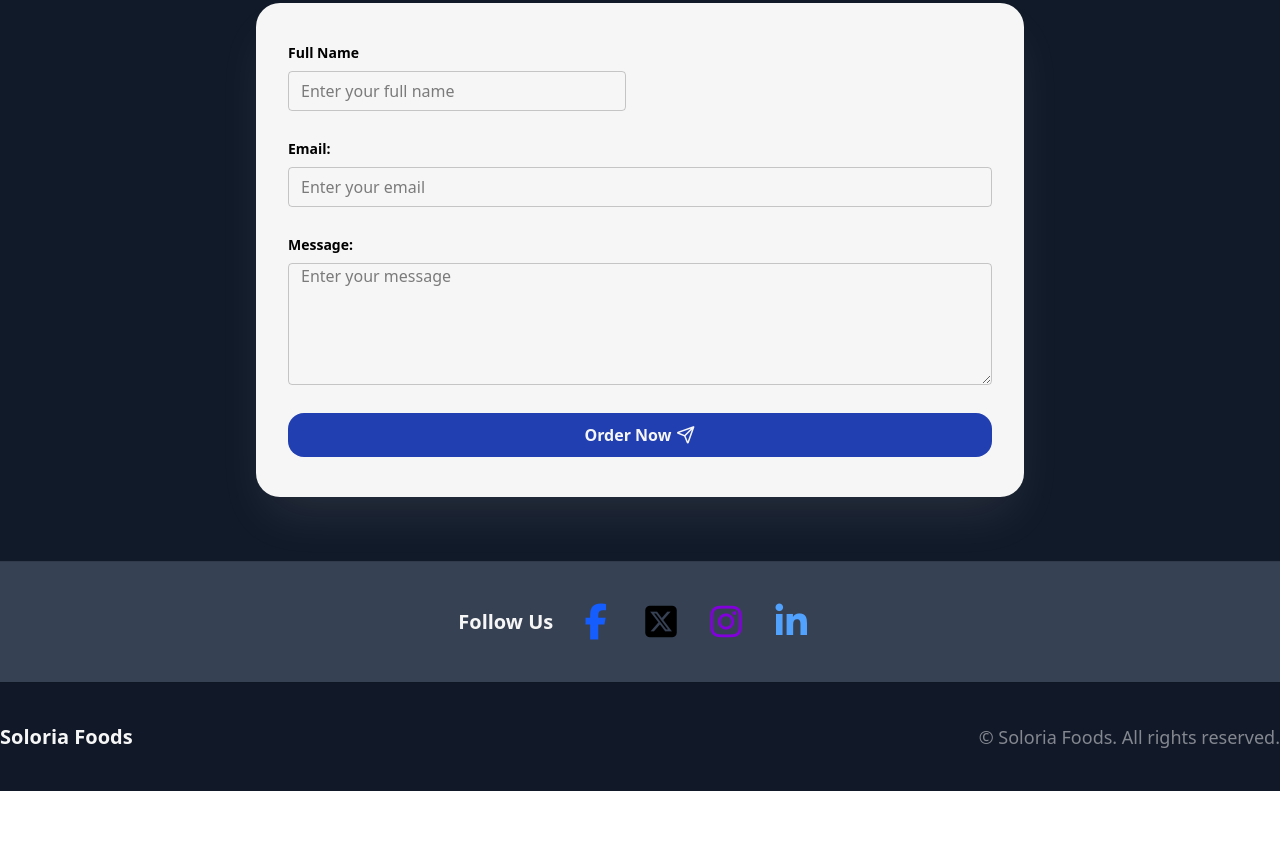
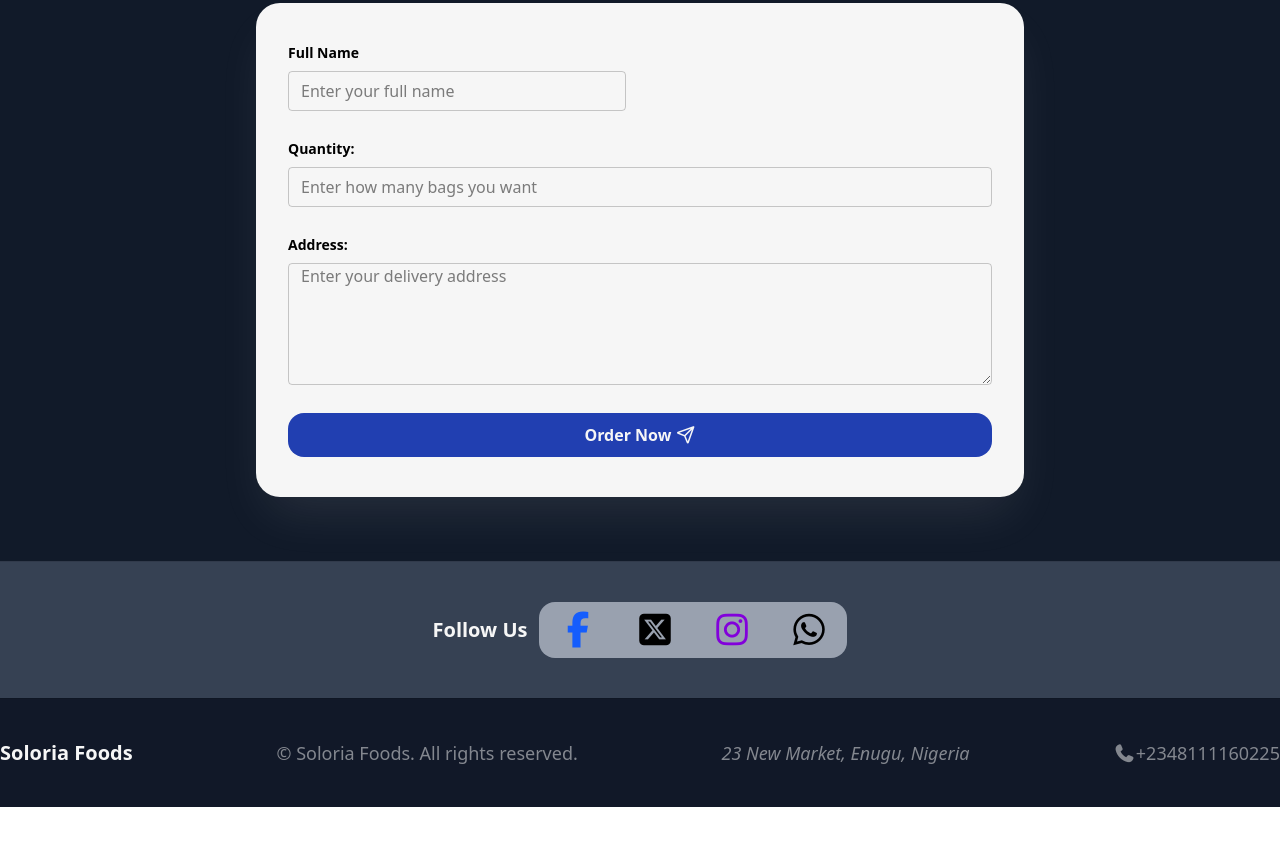
Before and after one commit to ckelechieze/soloria-foods, a website: page index.html in a window 1280 px wide. Shown: the part 2567-3412 px from the top of the page. Drawn offline with Linux system fonts and the light colour scheme.

Commit message:
added social links

```diff
--- a/index.html
+++ b/index.html
@@ -64,8 +64,8 @@
             <p class="text-white-shade text-center w-9/10 max-w-120 text-xl md:text-3xl 2xl:text-2xl 2xl:max-w-180">Soloria Foods offers premium quality Nigerian rice at competitive prices. We are committed to providing the best rice to our customers.</p>
 
             <div class="flex flex-col lg:flex-row gap-2">
-                <a href="#" class="bg-gold text-white-shade text-2xl py-3 px-16 rounded-2xl hover:bg-pri-col">Order Now</a>
-                <a href="#" class=" text-white-shade text-2xl bg-gray-500/30 border border-white-shade py-3 px-16 rounded-2xl hover:bg-pri-col">View Products</a>
+                <a href="https://wa.me/2348111160225" class="bg-gold text-white-shade text-2xl py-3 px-16 rounded-2xl hover:bg-pri-col">Order Now</a>
+                <a href="https://wa.me/2348111160225" class=" text-white-shade text-2xl bg-gray-500/30 border border-white-shade py-3 px-16 rounded-2xl hover:bg-pri-col">View Products</a>
             </div>
         </div>
 
@@ -189,14 +189,14 @@
 
             <div>
                 <div class="flex flex-col gap-2">
-                    <label for="email" class="font-semibold text-sm">Email:</label>
-                    <input type="text" id="email" name="email" placeholder="Enter your email" class="input">
+                    <label for="email" class="font-semibold text-sm">Quantity:</label>
+                    <input type="text" id="email" name="email" placeholder="Enter how many bags you want" class="input">
                 </div>
             </div>
 
             <div class="flex flex-col gap-2">
-                <label for="message" class="font-semibold text-sm">Message:</label>
-                <textarea id="message" name="message" placeholder="Enter your message" rows="5" class="textarea"></textarea>
+                <label for="message" class="font-semibold text-sm">Address:</label>
+                <textarea id="message" name="message" placeholder="Enter your delivery address" rows="5" class="textarea"></textarea>
             </div>
 
             <button class="bg-pri-col text-white-shade py-2.5 rounded-2xl font-semibold cursor-pointer active:translate-y-2 hover:bg-deep-blue">Order Now <i class="fa-regular fa-paper-plane"></i></button>
@@ -206,11 +206,11 @@
     <!--Socials-->
     <section class="bg-gray-700 py-10 w-full mx-auto flex flex-col md:flex-row md:justify-center items-center gap-3 border-t border-black/10">
         <h3 class="text-white-shade font-bold text-xl items-center justify-center">Follow Us</h3>
-        <div>
+        <div class="bg-gray-400 p-2 rounded-2xl flex items-center justify-center gap-4">
             <a href="https://web.facebook.com/profile.php?id=61565082445745" class="text-blue-600 text-4xl hover:text-blue-300 mx-2"><i class="fab fa-facebook-f"></i></a>
             <a href="https://web.facebook.com/profile.php?id=61565082445745" class="text-black text-4xl hover:text-blue-300 mx-2"><i class="fa-brands fa-square-x-twitter"></i></a>
             <a href="https://web.facebook.com/profile.php?id=61565082445745" class="text-purple-700 text-4xl hover:text-blue-300 mx-2"><i class="fab fa-instagram"></i></a>
-            <a href="https://web.facebook.com/profile.php?id=61565082445745" class="text-blue-400 text-4xl hover:text-blue-300 mx-2"><i class="fab fa-linkedin-in"></i></a>
+            <a href="https://web.facebook.com/profile.php?id=61565082445745" class="text-green-400 text-4xl hover:text-blue-300 mx-2"><i class="fa-brands fa-whatsapp"></i></a>
         </div>
     </section>
 
@@ -218,6 +218,8 @@
             <p class="text-white-shade font-semibold text-lg lg:text-xl">Soloria Foods</p>
 
             <p class="text-white-shade/50 text-sm lg:text-lg">&copy; Soloria Foods. All rights reserved.</p>
+            <address class="text-white-shade/50 text-sm lg:text-lg">23 New Market, Enugu, Nigeria</address>
+            <p class="text-white-shade/50 text-sm lg:text-lg"><i class="fa-solid fa-phone"></i>+2348111160225</p>
     </footer>
 
     <section class="mt-16">
```
